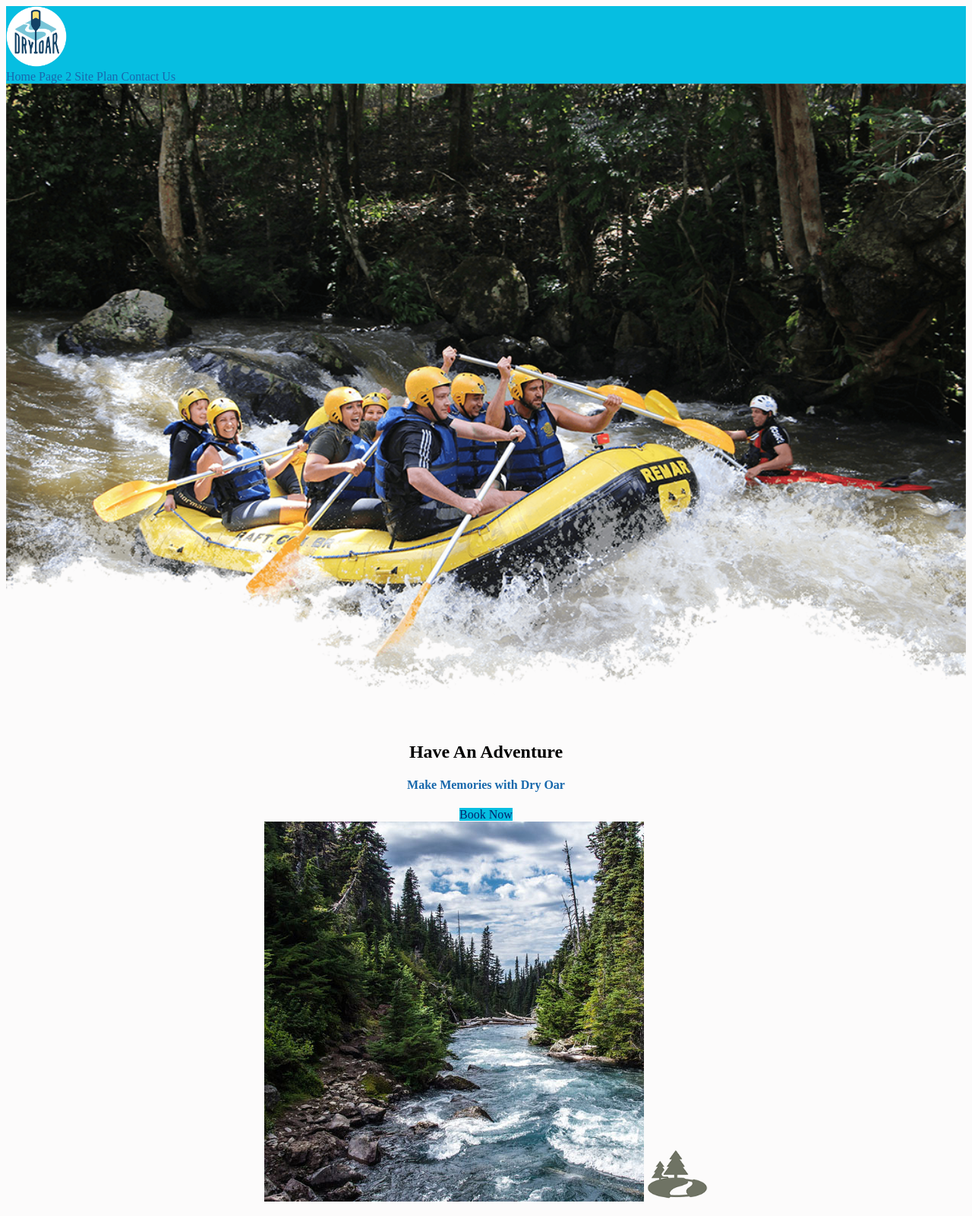
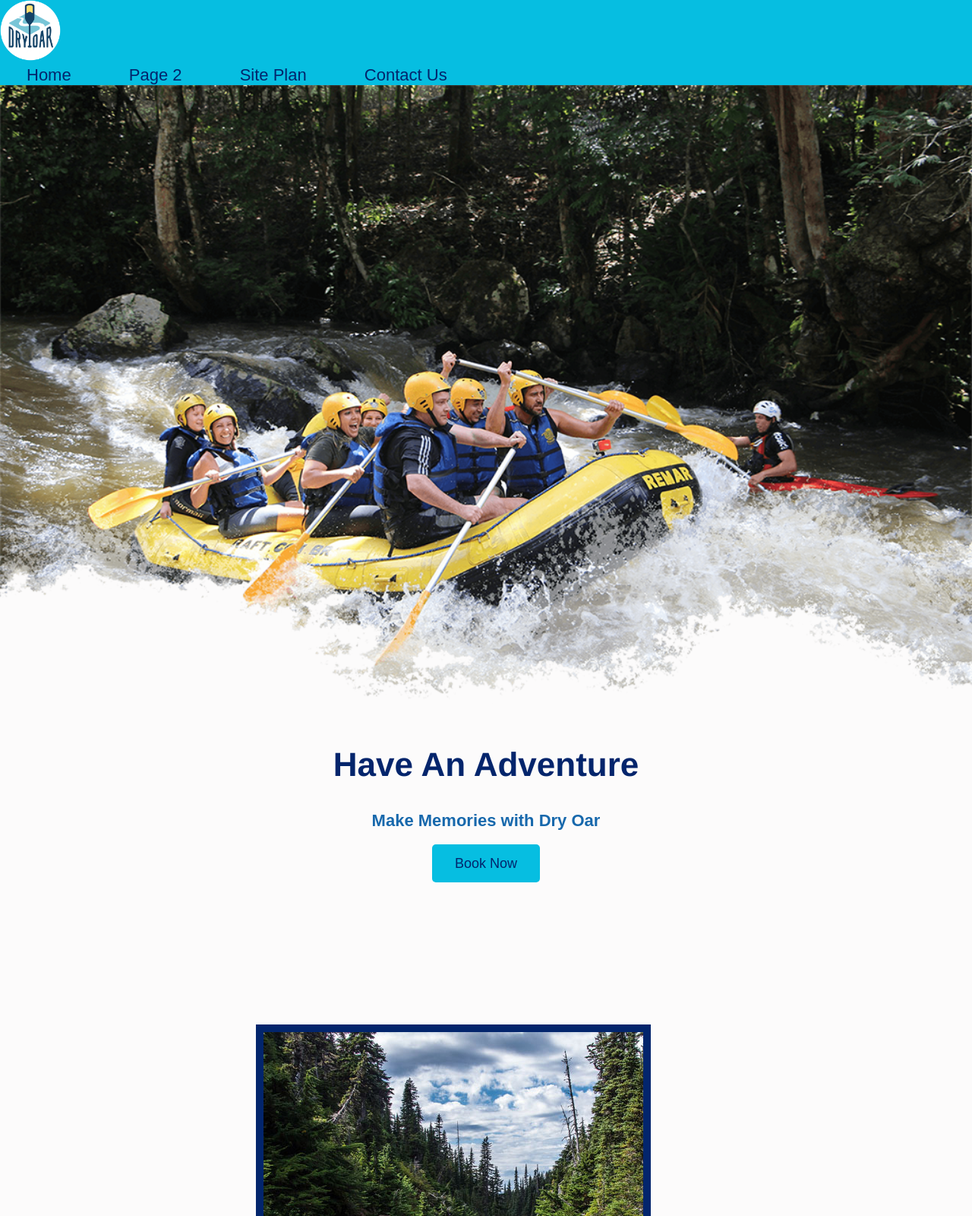
Before and after one commit to eniasg/wdd130, a plain HTML site: page wwr/index.html in a window 1280 px wide. Shown: the top 1600 px of the page at 76% size. Drawn offline with Linux system fonts and the light colour scheme.

Commit message:
updated wwr css file

```diff
--- a/wwr/styles/styles.css
+++ b/wwr/styles/styles.css
@@ -3,12 +3,13 @@
 }
 nav a {
     text-align: center;
-    color: #1768AC;
+    color: #03256C;
     text-decoration: none;
+    padding: 35px;
 }
 nav a:hover {
     color: white;
-    background-color: #1768AC;
+    background-color: #03256C;
 }
 #hero-msg h1, #hero-msg h4 {
     text-align: center;
@@ -25,6 +26,10 @@ main section {
 }
 body {
     background-color: #fcfbfb;
+    font-family: Arial, Helvetica, sans-serif;
+    font-size: 22px;
+    margin: 0;
+    padding: 0;
 }
 header {
     background-color: #06BEE1;
@@ -33,23 +38,34 @@ header {
     color: #03256C;
     background-color: #06BEE1;
     text-decoration: none;
+    font-size: 18px;
+    padding: 15px 30px;
+    margin-top: 50px;
+    border-radius: 5px;
 }
 .book:hover, .join:hover {
     color: white;
-    background-color: #1768AC;
+    background-color: #03256C;
 }
 .msg {
     background-color: #1768AC;
+    line-height: 1.5em;
+    padding: 35px;
 }
 .msg h2 {
     color: white;
+    font-family: Helvetica, Arial, sans-serif;
 }
 .msg p {
     color: white;
+    font-size: .8em;
+    padding-bottom: 15px;
 }
 footer {
     color: #03256C;
     background-color: #06BEE1;
+    padding: 25px 50px;
+    margin-top: 200px;
 }
 footer p {
     font-size: 1.2em;
@@ -64,8 +80,15 @@ footer a:hover {
 footer p a:hover {
     text-decoration: underline;
 }
+footer .social img {
+    padding-top: 15px;
+}
 .icon {
     width: 80px;
+    padding-top: 10px;
+}
+#logo_link {
+    padding-top: 5px;
 }
 .logo {
     width: 80px;
@@ -73,9 +96,24 @@ footer p a:hover {
 #hero-img {
     width: 100%;
 }
-.home_title {
+.home-title {
     color: #03256C;
+    font-family: Helvetica, Arial, sans-serif;
+    font-size: 2em;
+    margin-top: 10px;
 }
 h4 {
     color: #1768AC;
 }
+h2 {
+    margin: 0;
+}
+.rivers-card, .camping-card, .rapids-card {
+    margin: 200px 0;
+}
+.card-img {
+    border: 10px solid #03256C;
+}
+main section img {
+    box-sizing: border-box;
+}
```
Also changed, not shown: education/index.html (+1 -1 lines).
